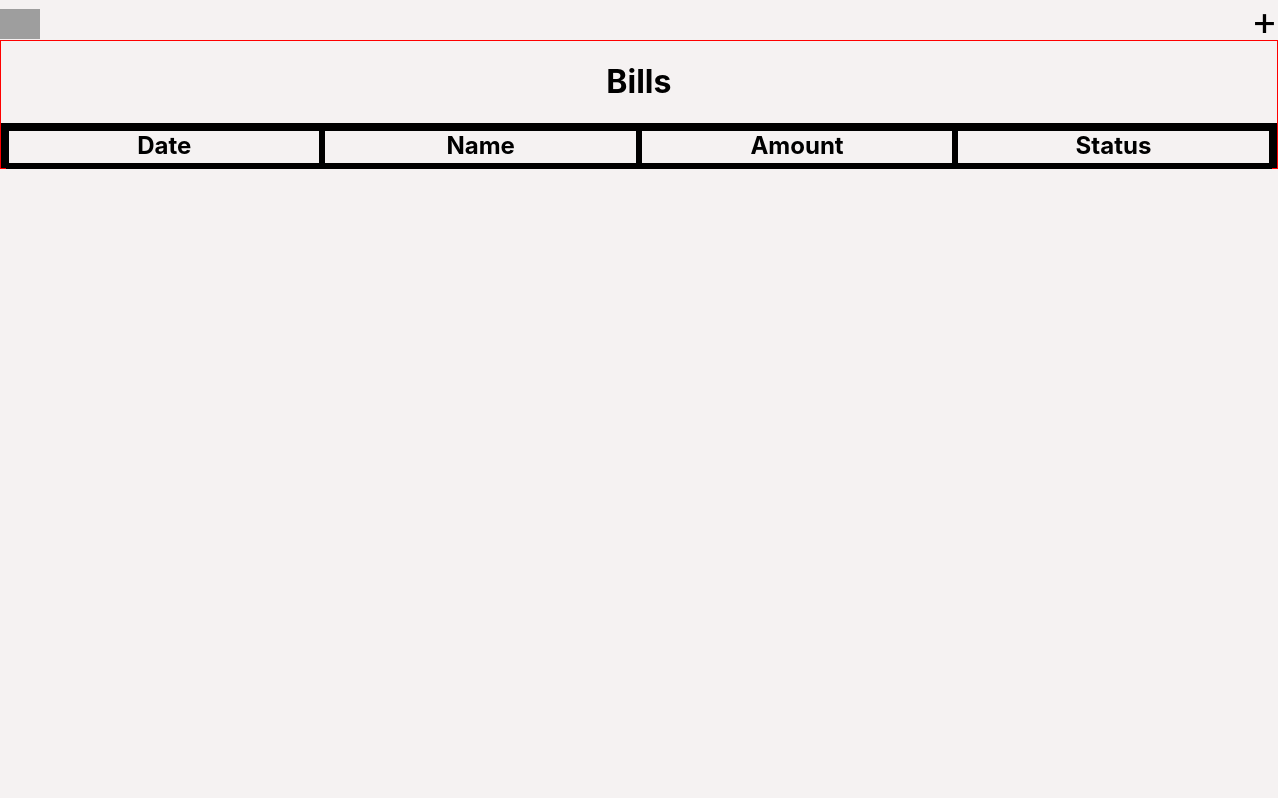
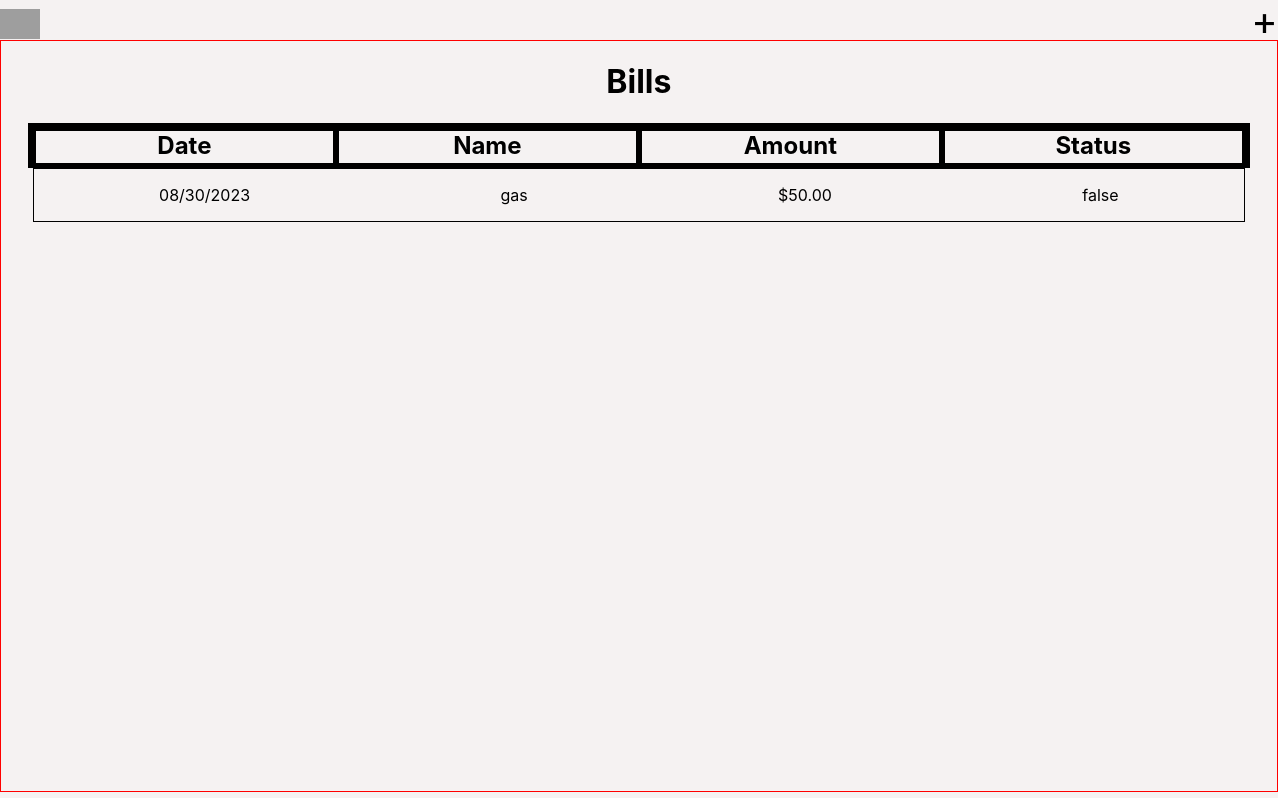
Before and after one commit to Bernard-Calma/planner, a React (Create React App) app: page /bills in a window 1280 px wide. Built offline with nearby package versions, Linux system fonts and the light colour scheme; grey boxes are pictures that could not be loaded.

Commit message:
bill container completed

```diff
--- a/src/containers/Bill.jsx
+++ b/src/containers/Bill.jsx
@@ -1,10 +1,10 @@
-const Bill = () => {
+const Bill = (props) => {
     return(
-        <div style={Styles.container} className = "billsTtitleContainer">
-            <h2>Date</h2>
-            <h2>Name</h2>
-            <h2>Amount</h2>
-            <h2>Status</h2>
+        <div style={Styles.container} className = "billContainer">
+            <p>{props.bill.date}</p>
+            <p>{props.bill.name}</p>
+            <p>${props.bill.amount.toFixed(2)}</p>
+            <p>{`${props.bill.paid}`}</p>
         </div>
     )
 }
@@ -16,7 +16,7 @@ const Styles = {
         display: "flex",
         flexDirection: "row",
         justifyContent: "space-around",
-        border: "5px solid black",
+        border: "1px solid black",
         width: "100%",
     }
 }
--- a/src/containers/Bills.jsx
+++ b/src/containers/Bills.jsx
@@ -2,12 +2,25 @@ import { useState } from "react"
 import Bill from "./Bill"
 
 const Bills = () => {
-    const [bills, setBills] = useState([1])
+    const [bills, setBills] = useState([{
+        id: 0,
+        date: "08/30/2023",
+        name: "gas",
+        amount: 50,
+        paid: false,
+
+    }])
     return(
     <div style={Styles.container}>
         <h1>Bills</h1>
+        <div style={Styles.billsTitles} className = "billsTtitleContainer">
+            <h2>Date</h2>
+            <h2>Name</h2>
+            <h2>Amount</h2>
+            <h2>Status</h2>
+        </div>
         <div style={Styles.billsContainer}>
-            {bills.map(bill => <Bill />)}
+            {bills.map(bill => <Bill bill = {bill} key = {bill.id}/>)}
         </div>
 
     </div>)
@@ -20,12 +33,24 @@ const Styles = {
         display: "flex",
         flexDirection: "column",
         alignItems: "center",
-        border: "1px solid red"
+        border: "1px solid red",
+        height: "94%",
+        overflow: "hidden",
+
     },
     billsContainer: {
         display: "flex",
         justifyContent: "center",
         // border: "1px solid blue",
-        width: "100%"
+        width: "95%"
+    },
+    billsTitles: {
+        display: "flex",
+        flexDirection: "row",
+        justifyContent: "space-around",
+        border: "5px solid black",
+        width: "95%"
+
     }
+
 }
```
